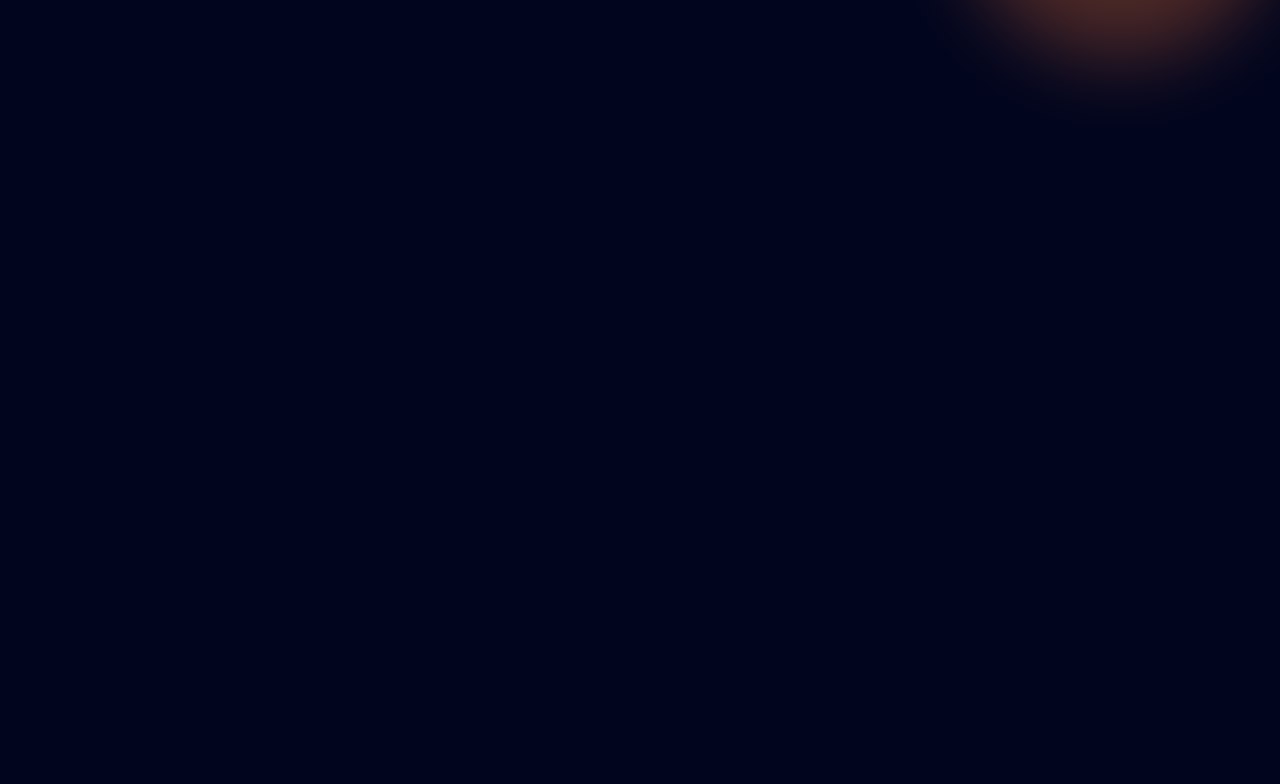
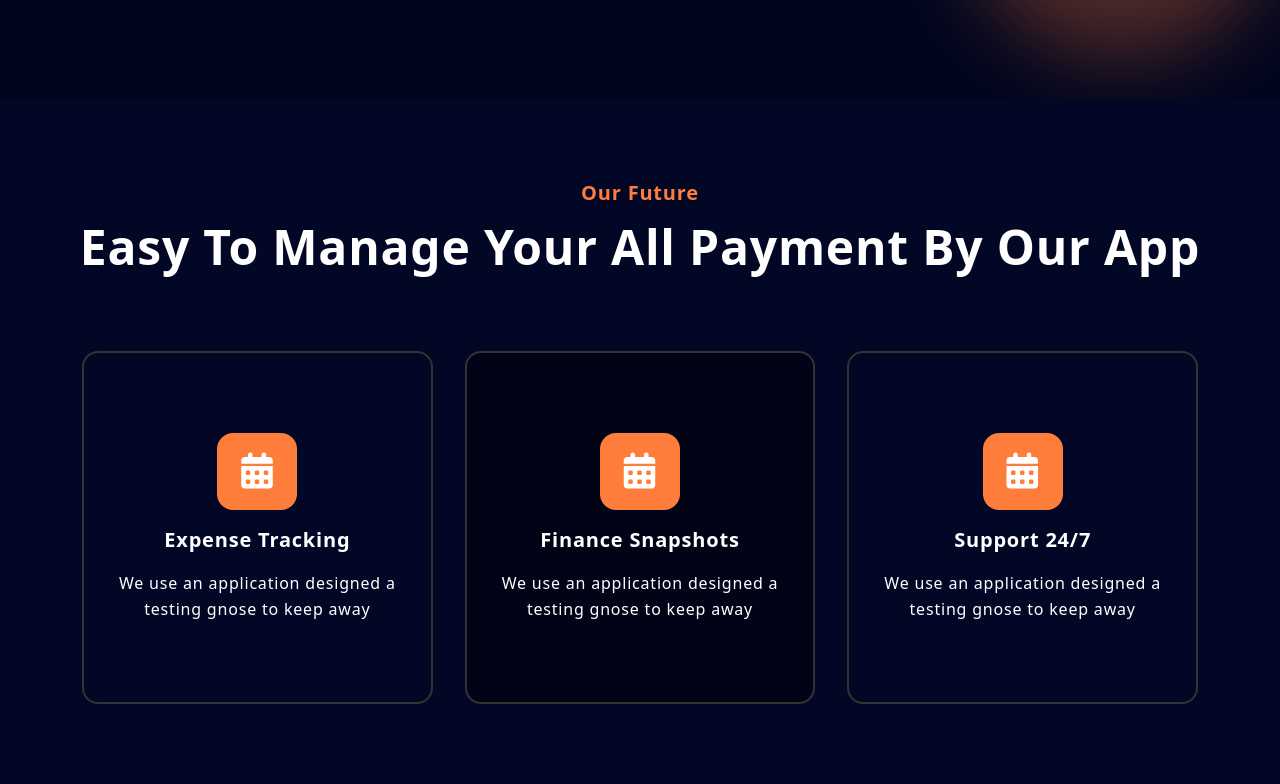
Before and after one commit to Guna-Pandi/Tailwindcss-begining-2, a website: page src/index.html in a window 1280 px wide. Shown: the part 481-1265 px from the top of the page. Before the commit the page ends 800 px from the top, so only its background shows below. Drawn offline with Linux system fonts and the light colour scheme.

Commit message:
Added:Our future section

```diff
--- a/src/index.html
+++ b/src/index.html
@@ -169,6 +169,55 @@
           </div>
         </div>
       </section>
+      <section id="features" class="bg-color-primary-light">
+        <div class="container py-20">
+          <div class="text-center m-auto mb-20 md:ww-1/2">
+            <h4 class="font-bold text-xl text-color-secondary mb-4">
+              Our Future
+            </h4>
+            <h1 class="title">Easy To Manage Your All Payment By Our App</h1>
+          </div>
+          <div
+            class="grid lg:grid-cols-3 md:grid-cols-2 gap-12 lg:gap-8 px-4 sm:px-6 lg:px-8">
+            <!-- card no 1 -->
+            <div
+              class="border-2 border-solid border-color-gray text-center py-20 px-5 rounded-2xl cursor-pointer hover:bg-color-primary ease-in duration-200">
+              <div
+                class="bg-color-secondary rounded-2xl inline-block py-5 px-6">
+                <i class="fa-solid fa-calendar-days text-4xl"></i>
+              </div>
+              <h3 class="text-xl font-bold py-4">Expense Tracking</h3>
+              <p class="leading-relaxed">
+                We use an application designed a testing gnose to keep away
+              </p>
+            </div>
+            <!-- card no 2 -->
+            <div
+              class="bg-color-primary-dark border-2 border-solid border-color-gray text-center py-20 px-5 rounded-2xl cursor-pointer hover:bg-color-primary ease-in duration-200">
+              <div
+                class="bg-color-secondary rounded-2xl inline-block py-5 px-6">
+                <i class="fa-solid fa-calendar-days text-4xl"></i>
+              </div>
+              <h3 class="text-xl font-bold py-4">Finance Snapshots</h3>
+              <p class="leading-relaxed">
+                We use an application designed a testing gnose to keep away
+              </p>
+            </div>
+            <!-- card no 3 -->
+            <div
+              class="border-2 border-solid border-color-gray text-center py-20 px-5 rounded-2xl cursor-pointer hover:bg-color-primary ease-in duration-200">
+              <div
+                class="bg-color-secondary rounded-2xl inline-block py-5 px-6">
+                <i class="fa-solid fa-calendar-days text-4xl"></i>
+              </div>
+              <h3 class="text-xl font-bold py-4">Support 24/7</h3>
+              <p class="leading-relaxed">
+                We use an application designed a testing gnose to keep away
+              </p>
+            </div>
+          </div>
+        </div>
+      </section>
     </main>
 
     <script src="./script.js"></script>
```
Also changed, not shown: css/main.css.
